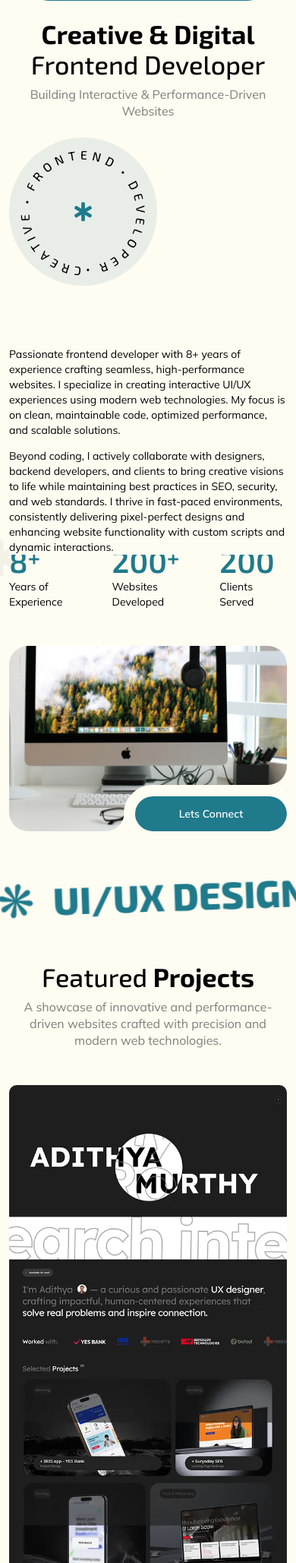
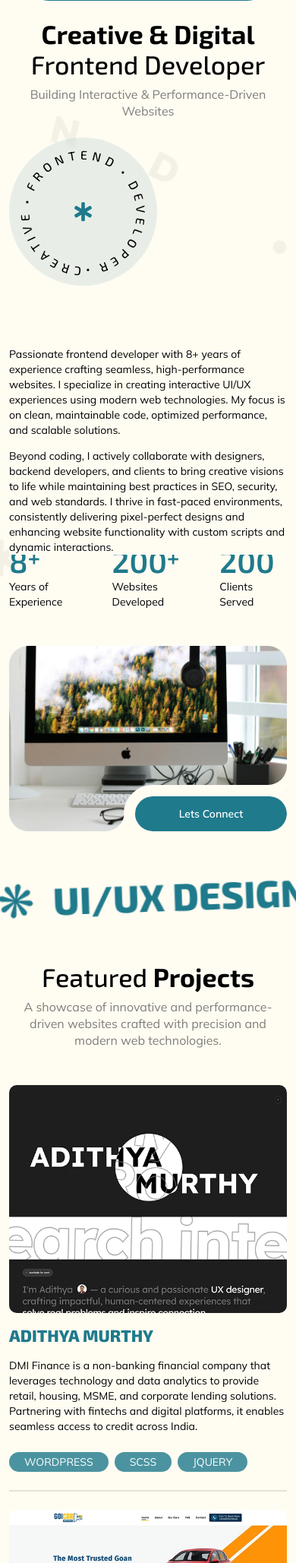
Before and after one commit to MelistonCosta/mel-portfolio, a PHP site: page / in a window 390 px wide. Shown: the part 843-2900 px from the top of the page at 76% size. Run offline with PHP 8.4, Linux system fonts and the light colour scheme.

Commit message:
responsive cards

```diff
--- a/index.html
+++ b/index.html
@@ -325,7 +325,7 @@
                                         <img loading="lazy" src="images/projects/adithya-murthy.webp" class="d-flex" alt="Meliston - The Design CEO - Freelance" />
                                     </a>
                                 </div>
-                                <div class="row">
+                                <div class="row row-gap-3">
                                     <div class="col-12 col-lg-4 offset-lg-1">
                                         <div class="project-name text-uppercase">
                                             <a href="thedesignceo.in" target="_blank" rel="noopener noreferrer" data-value="Adithya Murthy" aria-label="DMI Finance">Adithya Murthy</a>
@@ -351,7 +351,7 @@
                                         <img loading="lazy" src="images/projects/goicarrentals.webp" class="d-flex" alt="Meliston - The Design CEO - Freelance" />
                                     </a>
                                 </div>
-                                <div class="row">
+                                <div class="row row-gap-3">
                                     <div class="col-12 col-lg-4 offset-lg-1">
                                         <div class="project-name text-uppercase">
                                             <a href="thedesignceo.in" target="_blank" rel="noopener noreferrer" data-value="Goa Car Rentals" aria-label="DMI Finance">Goa Car Rentals</a>
@@ -377,7 +377,7 @@
                                         <img loading="lazy" src="images/projects/gayatri-honawarkar.webp" class="d-flex" alt="Meliston - The Design CEO - Freelance" />
                                     </a>
                                 </div>
-                                <div class="row">
+                                <div class="row row-gap-3">
                                     <div class="col-12 col-lg-4 offset-lg-1">
                                         <div class="project-name text-uppercase">
                                             <a href="thedesignceo.in" target="_blank" rel="noopener noreferrer" data-value="Gayatri Honawarkar" aria-label="DMI Finance">Gayatri Honawarkar</a>
@@ -403,7 +403,7 @@
                                         <img loading="lazy" src="images/projects/lti.webp" class="d-flex" alt="Meliston - The Design CEO - Freelance" />
                                     </a>
                                 </div>
-                                <div class="row">
+                                <div class="row row-gap-3">
                                     <div class="col-12 col-lg-4 offset-lg-1">
                                         <div class="project-name text-uppercase">
                                             <a href="thedesignceo.in" target="_blank" rel="noopener noreferrer" data-value="LTI" aria-label="DMI Finance">LTI</a>
@@ -429,7 +429,7 @@
                                         <img loading="lazy" src="images/projects/dmi-finance.webp" alt="Meliston - DMI Finance website screenshot" />
                                     </a>
                                 </div>
-                                <div class="row">
+                                <div class="row row-gap-3">
                                     <div class="col-12 col-lg-4 offset-lg-1">
                                         <div class="project-name text-uppercase">
                                             <a href="dmifinance.in" target="_blank" rel="noopener noreferrer" data-value="DMI Finance" aria-label="DMI Finance">DMI Finance</a>
@@ -455,7 +455,7 @@
                                         <img loading="lazy" src="images/projects/screenroot.webp" alt="Meliston - ScreenRoot UX design project screenshot" />
                                     </a>
                                 </div>
-                                <div class="row">
+                                <div class="row row-gap-3">
                                     <div class="col-12 col-lg-4 offset-lg-1">
                                         <div class="project-name text-uppercase">
                                             <a href="screenroot.com" target="_blank" rel="noopener noreferrer" data-value="ScreenRoot" aria-label="ScreenRoot">ScreenRoot</a>
@@ -481,7 +481,7 @@
                                         <img loading="lazy" src="images/projects/polisetty.webp" alt="Meliston - ScreenRoot UX design project screenshot" />
                                     </a>
                                 </div>
-                                <div class="row">
+                                <div class="row row-gap-3">
                                     <div class="col-12 col-lg-4 offset-lg-1">
                                         <div class="project-name text-uppercase">
                                             <a href="screenroot.com" target="_blank" rel="noopener noreferrer" data-value="Polisetty" aria-label="Polisetty">Polisetty</a>
@@ -507,7 +507,7 @@
                                         <img loading="lazy" src="images/projects/yes-bank.webp" alt="Meliston - Yes Bank site screenshot" />
                                     </a>
                                 </div>
-                                <div class="row">
+                                <div class="row row-gap-3">
                                     <div class="col-12 col-lg-4 offset-lg-1">
                                         <div class="project-name text-uppercase">
                                             <a href="yesbank.in" target="_blank" rel="noopener noreferrer" data-value="Yes Bank" aria-label="Yes Bank">Yes Bank</a>
@@ -533,7 +533,7 @@
                                         <img loading="lazy" src="images/projects/suzlon-energy-annual-report-23-24.webp" alt="Meliston - Suzlon 2023-24 microsite screenshot" />
                                     </a>
                                 </div>
-                                <div class="row">
+                                <div class="row row-gap-3">
                                     <div class="col-12 col-lg-4 offset-lg-1">
                                         <div class="project-name text-uppercase">
                                             <a href="suzlon.com" target="_blank" rel="noopener noreferrer" data-value="Suzlon Energy" aria-label="Suzlon Energy">Suzlon Energy</a>
@@ -559,7 +559,7 @@
                                         <img loading="lazy" src="images/projects/bluedart-aviation.webp" alt="Meliston - Blue Dart Aviation website screenshot" />
                                     </a>
                                 </div>
-                                <div class="row">
+                                <div class="row row-gap-3">
                                     <div class="col-12 col-lg-4 offset-lg-1">
                                         <div class="project-name text-uppercase">
                                             <a href="bluedartaviation.com" target="_blank" rel="noopener noreferrer" data-value="Blue Dart Aviation" aria-label="Blue Dart Aviation">Blue Dart Aviation</a>
@@ -585,7 +585,7 @@
                                         <img loading="lazy" src="images/projects/synapse.webp" alt="Meliston - Synapse design agency site screenshot" />
                                     </a>
                                 </div>
-                                <div class="row">
+                                <div class="row row-gap-3">
                                     <div class="col-12 col-lg-4 offset-lg-1">
                                         <div class="project-name text-uppercase">
                                             <a href="synapse.co" target="_blank" rel="noopener noreferrer" data-value="Synapse" aria-label="Synapse">Synapse</a>
@@ -611,7 +611,7 @@
                                         <img loading="lazy" src="images/projects/albersan.webp" alt="Meliston - Albersan portfolio site screenshot" />
                                     </a>
                                 </div>
-                                <div class="row">
+                                <div class="row row-gap-3">
                                     <div class="col-12 col-lg-4 offset-lg-1">
                                         <div class="project-name text-uppercase">
                                             <a href="synapse.co" target="_blank" rel="noopener noreferrer" data-value="Albersan" aria-label="Albersan">Albersan</a>
@@ -637,7 +637,7 @@
                                         <img loading="lazy" src="images/projects/ahilya-fort.webp" alt="Meliston - Albersan portfolio site screenshot" />
                                     </a>
                                 </div>
-                                <div class="row">
+                                <div class="row row-gap-3">
                                     <div class="col-12 col-lg-4 offset-lg-1">
                                         <div class="project-name text-uppercase">
                                             <a href="synapse.co" target="_blank" rel="noopener noreferrer" data-value="Ahilya Fort" aria-label="Ahilya Fort">Ahilya Fort</a>
@@ -663,7 +663,7 @@
                                         <img loading="lazy" src="images/projects/presentation-support.webp" alt="Meliston - Albersan portfolio site screenshot" />
                                     </a>
                                 </div>
-                                <div class="row">
+                                <div class="row row-gap-3">
                                     <div class="col-12 col-lg-4 offset-lg-1">
                                         <div class="project-name text-uppercase">
                                             <a href="synapse.co" target="_blank" rel="noopener noreferrer" data-value="Presentation Support" aria-label="Presentation Support">Presentation Support</a>
--- a/sass/template-files/home/_uneven-cards.scss
+++ b/sass/template-files/home/_uneven-cards.scss
@@ -15,8 +15,8 @@ section.uneven-cards {
                     pointer-events: none;
                     @include bp(tablet) {
                         position: relative;
-                        width: fit-content;
-                        height: auto;
+                        width: 100%;
+                        height: 300px;
                         left: 0;
                         opacity: 1;
                         top: 0;
```
Also changed, not shown: css/style.css, 1 other file.
